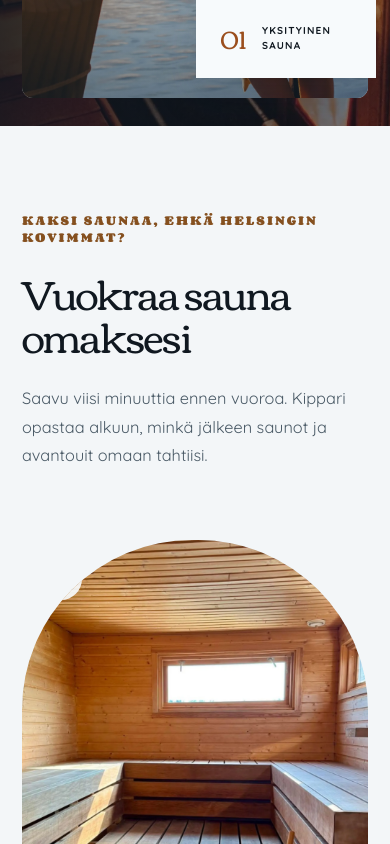
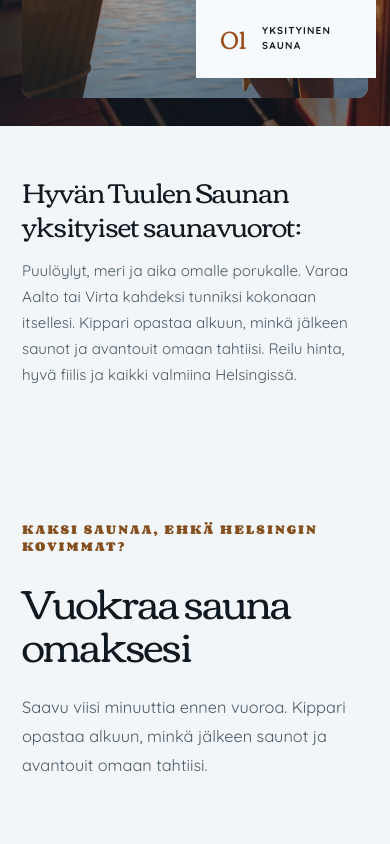
Before and after one commit to Habatin2000/hyvantuulensauna, a Next.js app: page /vibe/avanto in a window 390 px wide. Shown: the part 1140-1984 px from the top of the page. Built offline with nearby package versions, Linux system fonts and the light colour scheme.

Commit message:
Refine private sauna page flow

```diff
--- a/app/vibe/avanto.css
+++ b/app/vibe/avanto.css
@@ -203,6 +203,31 @@
   letter-spacing: 0.12em;
   line-height: 1.55;
   text-transform: uppercase;
+}
+
+.vibe-avanto-page .vibe-avanto-private-intro {
+  display: grid;
+  grid-template-columns: minmax(0, 0.9fr) minmax(0, 1.1fr);
+  gap: clamp(2rem, 5vw, 5rem);
+  align-items: start;
+  width: min(100%, 1320px);
+  margin: 0 auto;
+  padding: clamp(3.5rem, 6vw, 5rem) var(--avanto-gutter);
+}
+
+.vibe-avanto-page .vibe-avanto-private-intro h2 {
+  max-width: 560px;
+  color: var(--avanto-navy);
+  font-size: clamp(1.75rem, 2.7vw, 2.5rem);
+  letter-spacing: -0.035em;
+  line-height: 1.2;
+}
+
+.vibe-avanto-page .vibe-avanto-private-intro p {
+  max-width: 680px;
+  color: var(--avanto-copy);
+  font-size: clamp(0.95rem, 1.2vw, 1.05rem);
+  line-height: 1.75;
 }
 
 .vibe-avanto-page .vibe-avanto-intro {
@@ -684,6 +709,18 @@
   }
 }
 
+@media (max-width: 900px) {
+  .vibe-avanto-page .vibe-avanto-private-intro {
+    grid-template-columns: 1fr;
+    gap: 20px;
+  }
+
+  .vibe-avanto-page .vibe-avanto-private-intro h2,
+  .vibe-avanto-page .vibe-avanto-private-intro p {
+    max-width: 720px;
+  }
+}
+
 @media (max-width: 760px) {
   .vibe-avanto-page .vibe-avanto-hero {
     display: flex;
@@ -732,6 +769,21 @@
   .vibe-avanto-page .vibe-avanto-hero-stamp {
     right: -8px;
     bottom: 20px;
+  }
+
+  .vibe-avanto-page .vibe-avanto-private-intro {
+    gap: 16px;
+    padding: 48px var(--avanto-gutter);
+  }
+
+  .vibe-avanto-page .vibe-avanto-private-intro h2 {
+    font-size: clamp(1.6rem, 7vw, 1.9rem);
+    line-height: 1.25;
+  }
+
+  .vibe-avanto-page .vibe-avanto-private-intro p {
+    font-size: 0.95rem;
+    line-height: 1.7;
   }
 
   .vibe-avanto-page .vibe-avanto-intro {
--- a/components/vibe/VibeavantoContent.tsx
+++ b/components/vibe/VibeavantoContent.tsx
@@ -12,6 +12,8 @@ import '../../app/vibe/avanto.css';
 
 const avantoCopy = {
   fi: {
+    privateIntroTitle: 'Hyvän Tuulen Saunan yksityiset saunavuorot:',
+    privateIntroText: 'Puulöylyt, meri ja aika omalle porukalle. Varaa Aalto tai Virta kahdeksi tunniksi kokonaan itsellesi. Kippari opastaa alkuun, minkä jälkeen saunot ja avantouit omaan tahtiisi. Reilu hinta, hyvä fiilis ja kaikki valmiina Helsingissä.',
     meetSaunas: 'Tutustu lautoihin',
     entirelyYours: 'Kokonaan teidän',
     privateSauna: 'Yksityinen sauna',
@@ -49,6 +51,8 @@ const avantoCopy = {
     homeLabel: 'Takaisin elämyksiin',
   },
   en: {
+    privateIntroTitle: 'Private sauna sessions at Hyvän Tuulen Sauna:',
+    privateIntroText: 'Wood-fired saunas, the sea and time with your own group. Book Aalto or Virta for two hours, all to yourselves. Your skipper will get you started, then you can enjoy the sauna and ice swimming at your own pace. Fair prices, a great atmosphere and everything ready for you in Helsinki.',
     meetSaunas: 'Meet the saunas',
     entirelyYours: 'Entirely yours',
     privateSauna: 'Private sauna',
@@ -86,6 +90,8 @@ const avantoCopy = {
     homeLabel: 'Back to all experiences',
   },
   es: {
+    privateIntroTitle: 'Sesiones privadas de sauna en Hyvän Tuulen Sauna:',
+    privateIntroText: 'Saunas de leña, el mar y tiempo para tu propio grupo. Reserva Aalto o Virta durante dos horas, solo para vosotros. El capitán os ayudará a empezar y, después, podréis disfrutar de la sauna y del baño en agua helada a vuestro propio ritmo. Un precio justo, buen ambiente y todo listo para vosotros en Helsinki.',
     meetSaunas: 'Descubre las saunas',
     entirelyYours: 'Todo para vosotros',
     privateSauna: 'Sauna privada',
@@ -123,6 +129,8 @@ const avantoCopy = {
     homeLabel: 'Volver a todas las experiencias',
   },
   fr: {
+    privateIntroTitle: 'Séances privées de sauna à Hyvän Tuulen Sauna :',
+    privateIntroText: 'Saunas chauffés au bois, mer et temps rien que pour votre groupe. Réservez Aalto ou Virta pour deux heures, entièrement pour vous. Le capitaine vous expliquera les bases pour commencer, puis vous profiterez du sauna et de la baignade en eau glacée à votre rythme. Un tarif juste, une bonne ambiance et tout est prêt pour vous à Helsinki.',
     meetSaunas: 'Découvrir les saunas',
     entirelyYours: 'Rien que pour vous',
     privateSauna: 'Sauna privé',
@@ -160,6 +168,8 @@ const avantoCopy = {
     homeLabel: 'Retour à toutes les expériences',
   },
   de: {
+    privateIntroTitle: 'Private Saunazeiten bei Hyvän Tuulen Sauna:',
+    privateIntroText: 'Holzsaunen, das Meer und Zeit für deine eigene Gruppe. Buche Aalto oder Virta für zwei Stunden ganz für euch allein. Der Skipper erklärt euch zu Beginn alles Wichtige, danach könnt ihr in eurem eigenen Tempo saunieren und im Eiswasser baden. Ein fairer Preis, eine gute Atmosphäre und alles ist für euch in Helsinki vorbereitet.',
     meetSaunas: 'Die Saunen entdecken',
     entirelyYours: 'Ganz für euch allein',
     privateSauna: 'Private Sauna',
@@ -242,6 +252,11 @@ export default function VibeavantoContent({ data, locale }: { data: VibePageData
         </div>
       </section>
 
+      <section className="vibe-avanto-private-intro" aria-labelledby="vibe-avanto-private-intro-title">
+        <h2 id="vibe-avanto-private-intro-title">{copy.privateIntroTitle}</h2>
+        <p>{copy.privateIntroText}</p>
+      </section>
+
       <section id="lautat" className="vibe-avanto-intro" aria-labelledby="vibe-avanto-intro-title">
         <p className="vibe-avanto-eyebrow">{data.detailEyebrow}</p>
         <div>
@@ -306,6 +321,8 @@ export default function VibeavantoContent({ data, locale }: { data: VibePageData
         </article>
       )}
 
+      <VibeBookingFrame kind="winter" locale={locale} />
+
       {included && (
         <section className="vibe-avanto-included" aria-labelledby="vibe-avanto-included-title">
           <span className="vibe-avanto-feature-number">{included.number}</span>
@@ -364,8 +381,6 @@ export default function VibeavantoContent({ data, locale }: { data: VibePageData
         </section>
       )}
 
-      <VibeBookingFrame kind="winter" locale={locale} />
-
       <VibeClosingSummary
         eyebrow={copy.closingEyebrow}
         title={copy.closingTitle}
```
